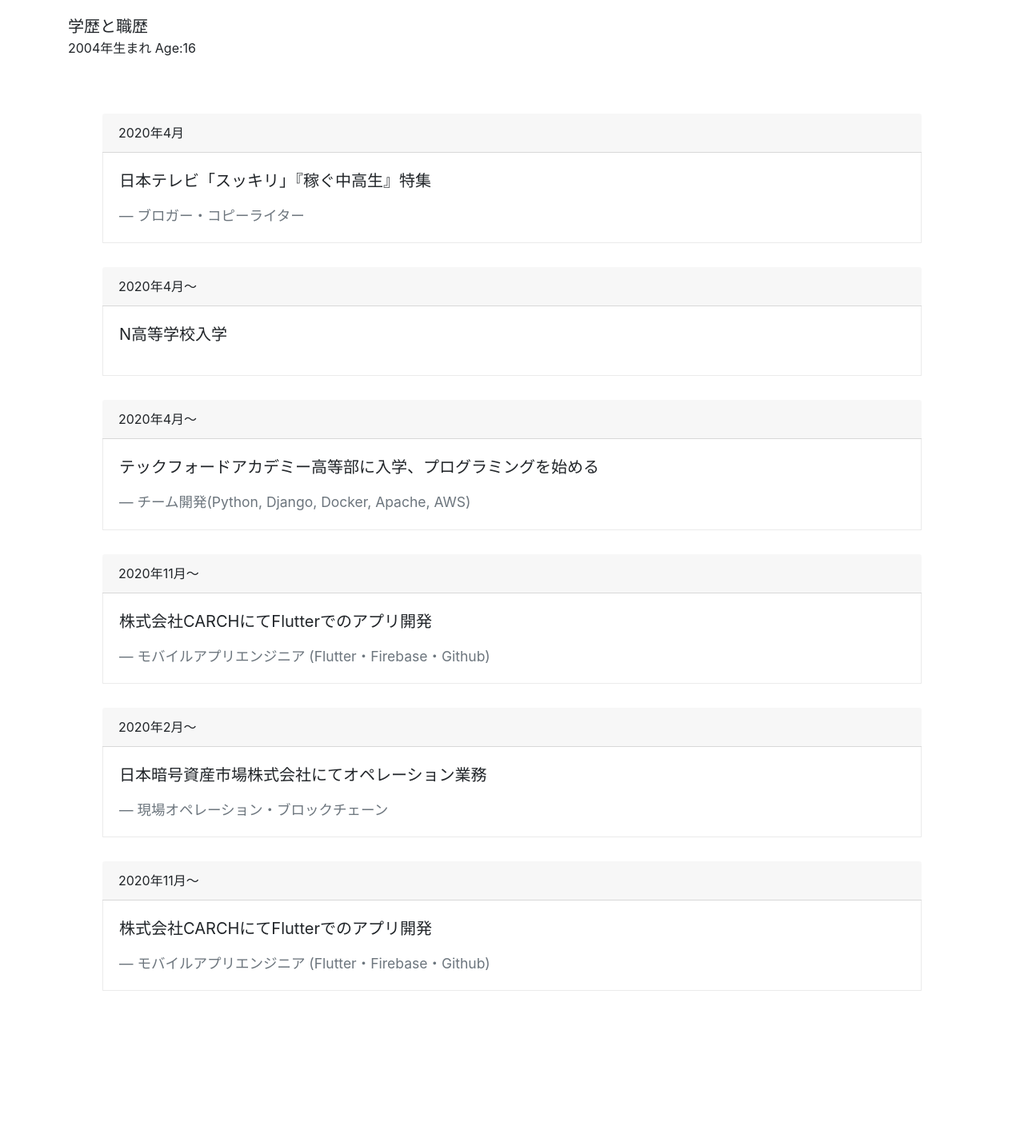
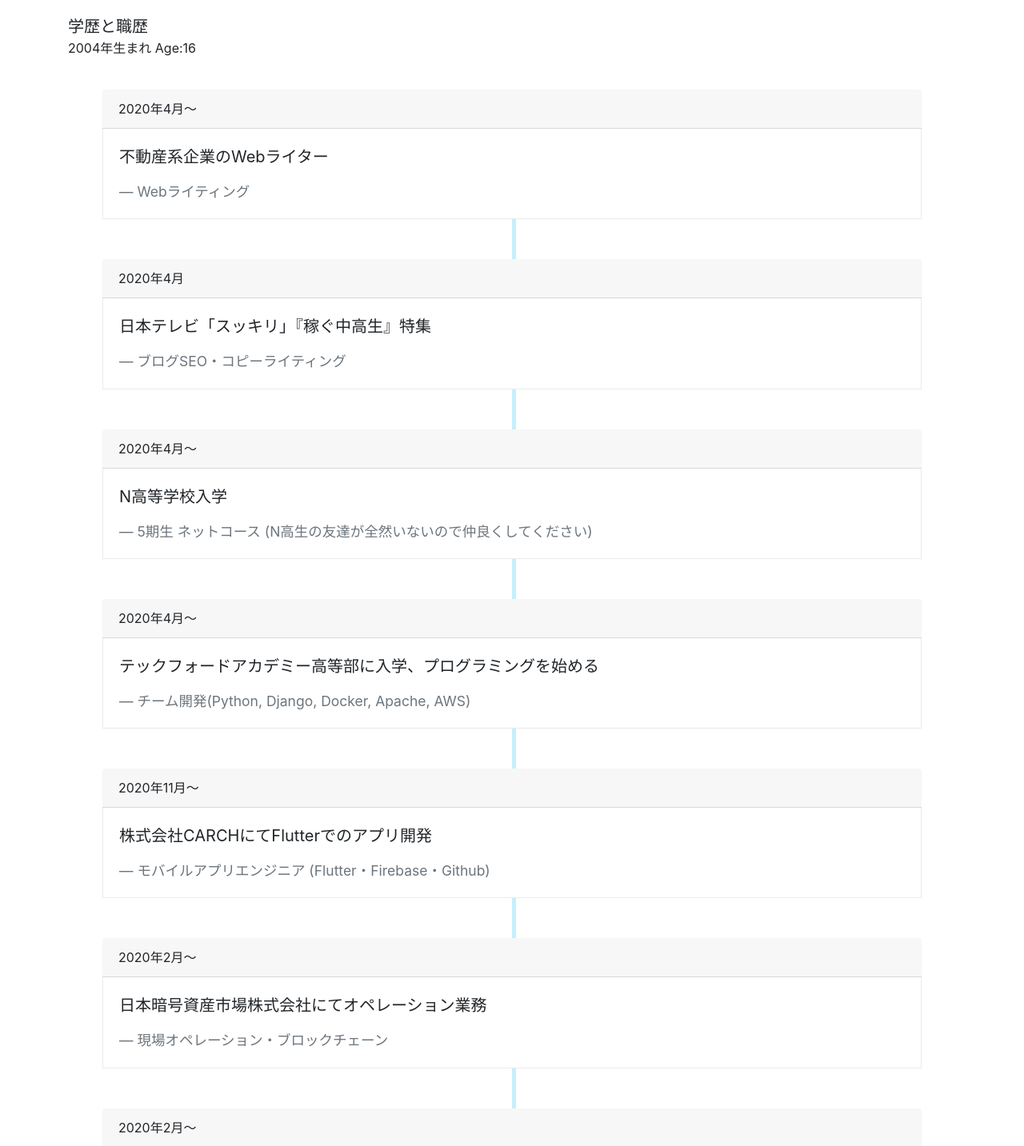
Before and after one commit to hayatoVTA/my-portfolio, a React (Create React App) app: page /career in a window 1280 px wide. Shown: the part 135-1568 px from the top of the page at 80% size. Before the commit the page ends 1374 px from the top, so only its background shows below. Built offline with nearby package versions, Linux system fonts and the light colour scheme.

Commit message:
フォーム作成

```diff
--- a/package.json
+++ b/package.json
@@ -12,10 +12,13 @@
     "@types/node": "^12.20.0",
     "@types/react": "^17.0.2",
     "@types/react-dom": "^17.0.1",
+    "axios": "^0.21.1",
     "bootstrap": "^4.6.0",
+    "next": "^10.0.6",
     "react": "^17.0.1",
     "react-bootstrap": "^1.4.3",
     "react-dom": "^17.0.1",
+    "react-hook-form": "^6.15.1",
     "react-router-dom": "^5.2.0",
     "react-scripts": "4.0.2",
     "typescript": "^4.1.5",
--- a/src/Career.css
+++ b/src/Career.css
@@ -1,11 +1,8 @@
-.career__card {
-  margin-top: 30px;
-}
-
 .careers {
   position: absolute;
   left: 10%;
   right: 10%;
+  padding-bottom: 40px;
 }
 
 .card-body {
@@ -27,3 +24,10 @@
 .c_subtitle {
   font-size: 20px;
 }
+
+.line_fix {
+  margin-left: 50%;
+  width: 5px;
+  height: 50px;
+  background-color: rgba(148, 225, 250, 0.536);
+}
--- a/src/Career.tsx
+++ b/src/Career.tsx
@@ -18,6 +18,21 @@ const Career = () => {
                 </div>
                 <div className="careers">
                     <div className="career__card">
+                        <Card.Header>2020年4月〜</Card.Header>
+                        <Card.Body>
+                            <blockquote className="blockquote mb-0">
+                                <p>
+                                    {' '}
+                                    不動産系企業のWebライター{' '}
+                                </p>
+                                <footer className="blockquote-footer">
+                                    Webライティング
+                                </footer>
+                            </blockquote>
+                        </Card.Body>
+                    </div>
+                    <div className="line_fix"></div>
+                    <div className="career__card">
                         <Card.Header>2020年4月</Card.Header>
                         <Card.Body>
                             <blockquote className="blockquote mb-0">
@@ -26,11 +41,12 @@ const Career = () => {
                                     日本テレビ「スッキリ」『稼ぐ中高生』特集{' '}
                                 </p>
                                 <footer className="blockquote-footer">
-                                    ブロガー・コピーライター
+                                    ブログSEO・コピーライティング
                                 </footer>
                             </blockquote>
                         </Card.Body>
                     </div>
+                    <div className="line_fix"></div>
                     <div className="career__card">
                         <Card.Header>2020年4月〜</Card.Header>
                         <Card.Body>
@@ -39,12 +55,13 @@ const Career = () => {
                                     {' '}
                                     N高等学校入学{' '}
                                 </p>
-                                {/* <footer className="blockquote-footer">
-
-                                </footer> */}
+                                <footer className="blockquote-footer">
+                                    5期生 ネットコース (N高生の友達が全然いないので仲良くしてください)
+                                </footer>
                             </blockquote>
                         </Card.Body>
                     </div>
+                    <div className="line_fix"></div>
                     <div className="career__card">
                         <Card.Header>2020年4月〜</Card.Header>
                         <Card.Body>
@@ -59,6 +76,7 @@ const Career = () => {
                             </blockquote>
                         </Card.Body>
                     </div>
+                    <div className="line_fix"></div>
                     <div className="career__card">
                         <Card.Header>2020年11月〜</Card.Header>
                         <Card.Body>
@@ -73,6 +91,7 @@ const Career = () => {
                             </blockquote>
                         </Card.Body>
                     </div>
+                    <div className="line_fix"></div>
                     <div className="career__card">
                         <Card.Header>2020年2月〜</Card.Header>
                         <Card.Body>
@@ -87,16 +106,17 @@ const Career = () => {
                             </blockquote>
                         </Card.Body>
                     </div>
+                    <div className="line_fix"></div>
                     <div className="career__card">
-                        <Card.Header>2020年11月〜</Card.Header>
+                        <Card.Header>2020年2月〜</Card.Header>
                         <Card.Body>
                             <blockquote className="blockquote mb-0">
                                 <p>
                                     {' '}
-                                    株式会社CARCHにてFlutterでのアプリ開発{' '}
+                                    株式会社立ち上げに関して{' '}
                                 </p>
                                 <footer className="blockquote-footer">
-                                    モバイルアプリエンジニア (Flutter・Firebase・Github)
+                                    代表取締役社長
                                 </footer>
                             </blockquote>
                         </Card.Body>
--- a/src/Contact.tsx
+++ b/src/Contact.tsx
@@ -1,13 +1,80 @@
 import React from 'react'
 import Header from './Header'
+import { useForm, Controller } from "react-hook-form";
+import { ContactGoogleForm } from './ContactGoogleForm'
+import axios from 'axios';
 
-const Contact = () => {
+const options: string[] = ['オプション1', 'オプション2']
+
+const Contact: React.FC<any> = () => {
+    const { register, handleSubmit } = useForm({
+        mode: 'onChange',
+      })
+
+      const TestPrint =  () => {
+          console.log(FormData)
+      }
+
     return (
-        <div>
+        <>
             <Header />
-            <h2>コンタクト</h2>
-        </div>
+            <form noValidate onSubmit={handleSubmit(submit)}>
+                <tbody>
+                    <tr>
+                        <th>
+                            <p>お名前又は法人名</p>
+                        </th>
+                        <td>
+                            <input type={'text'} name={'name'} ref={register({ required: true })} />
+                        </td>
+                    </tr>
+                    <tr>
+                        <th>
+                            <p>テスト</p>
+                        </th>
+                        <td>
+                            {options.map((option) => (
+                            <div key={option}>
+                                <label>
+                                <input
+                                    type={'radio'}
+                                    name={'test'}
+                                    value={option}
+                                    ref={register()}
+                                />
+                                {option}
+                                </label>
+                            </div>
+                            ))}
+                        </td>
+                    </tr>
+                </tbody>
+                <p>お問い合わせ内容</p>
+                <textarea name={'inquiry'} />
+                <button type={'submit'}>送信する</button>
+            </form>
+        </>
     )
 }
 
+const submit = (values: any) => {
+    const GOOGLE_FORM_ACTION = ContactGoogleForm.action
+    // CORS
+    const CORS_PROXY = 'https://cors-anywhere.herokuapp.com/'
+
+    // PostのParm生成
+    const submitParams = new FormData()
+    submitParams.append(ContactGoogleForm.test, values.test)
+
+    // 実行
+    axios
+      .post(GOOGLE_FORM_ACTION, submitParams)
+      .then(() => {
+        window.location.href = '/thanks' // 成功時
+      })
+      .catch((error) => {
+        console.log(error) // 失敗時
+      })
+  }
+
 export default Contact
--- /dev/null
+++ b/src/ContactGoogleForm.tsx
@@ -0,0 +1,5 @@
+export const ContactGoogleForm = {
+    action:
+      'https://docs.google.com/forms/u/0/d/e/1FAIpQLSf7NnpDYImaoxKYrYVEKQWhMMpHQYmuZ6OIT1tiyyjqGEiWnA/formResponse',
+    test: 'entry.583207670_sentinel',
+  }
```
Also changed, not shown: 1 other file (tests, documents, lock files or other folders).
